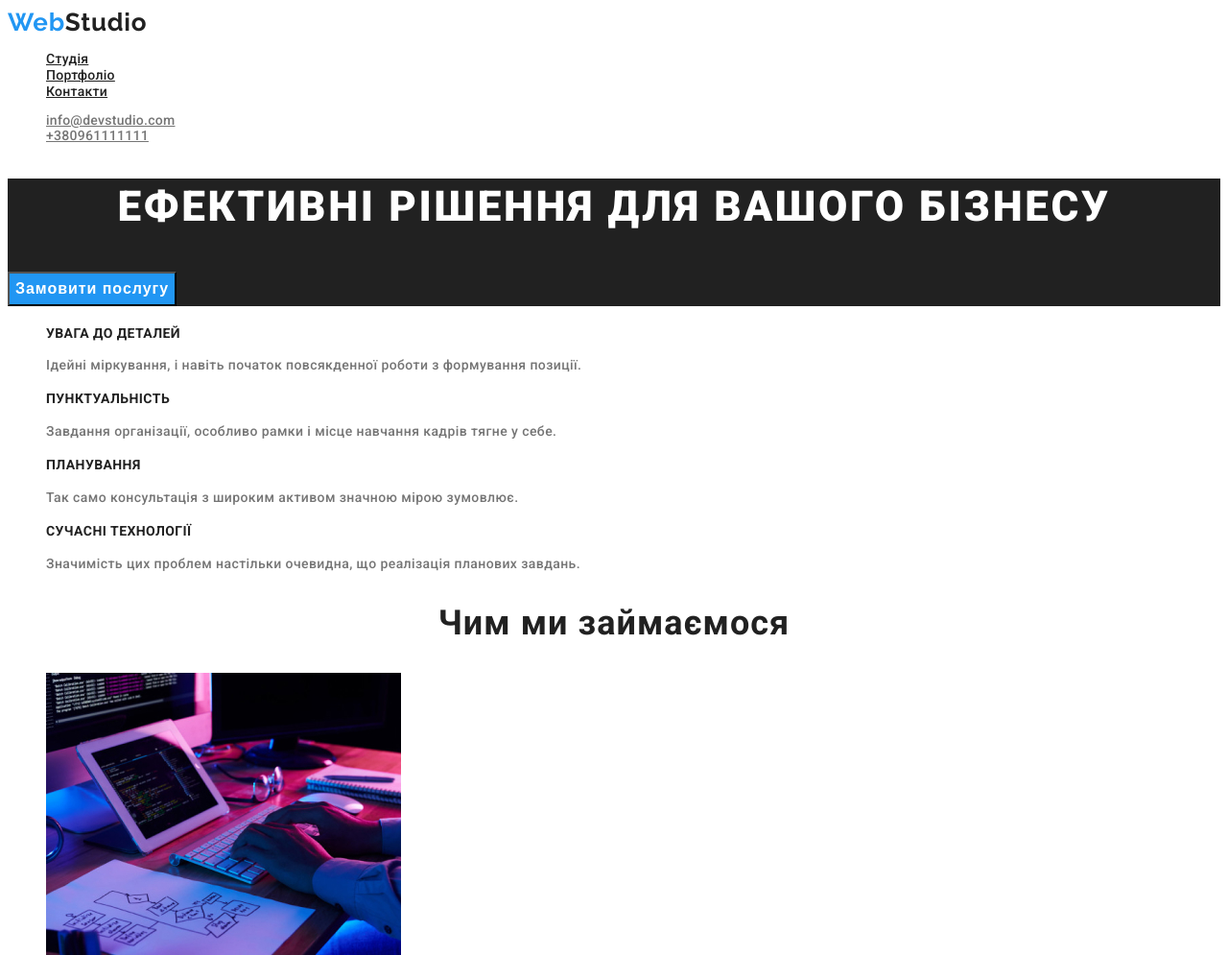
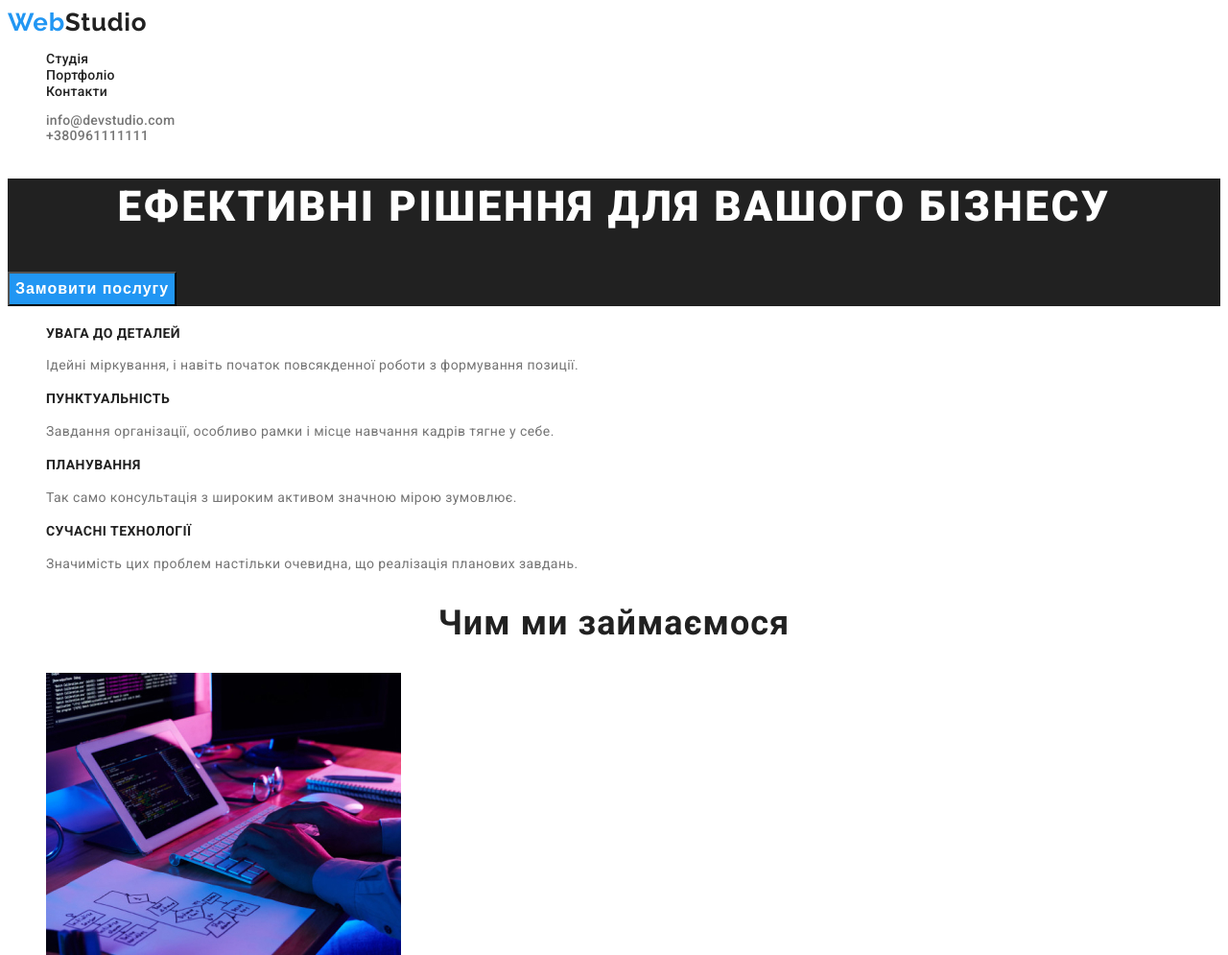
Before and after one commit to AlesiaKovalchuk/goit-markup-hw-02, a plain HTML site: page index.html in a window 1280 px wide. Shown: the top 995 px of the page at 96% size. Drawn offline with Linux system fonts and the light colour scheme.

Commit message:
Update styles.css

```diff
--- a/css/styles.css
+++ b/css/styles.css
@@ -33,6 +33,7 @@
     background-color:var(--light-txt-cl);
 }
 .header-link{
+    text-decoration: none;
     font-weight: 500;
     font-size: 14px;
     line-height: 1.2;
@@ -202,13 +203,13 @@
 
 }
 .list {
-    font-weight: 500;
     font-size: 14px;
     line-height: 1.14;
     letter-spacing: 0.02em;
     color: var(--main-txt-cl);
 }
 .link-address {
+    text-decoration: none;
     font-weight: 500;
     font-size: 14px;
     line-height: 1.14;
```
